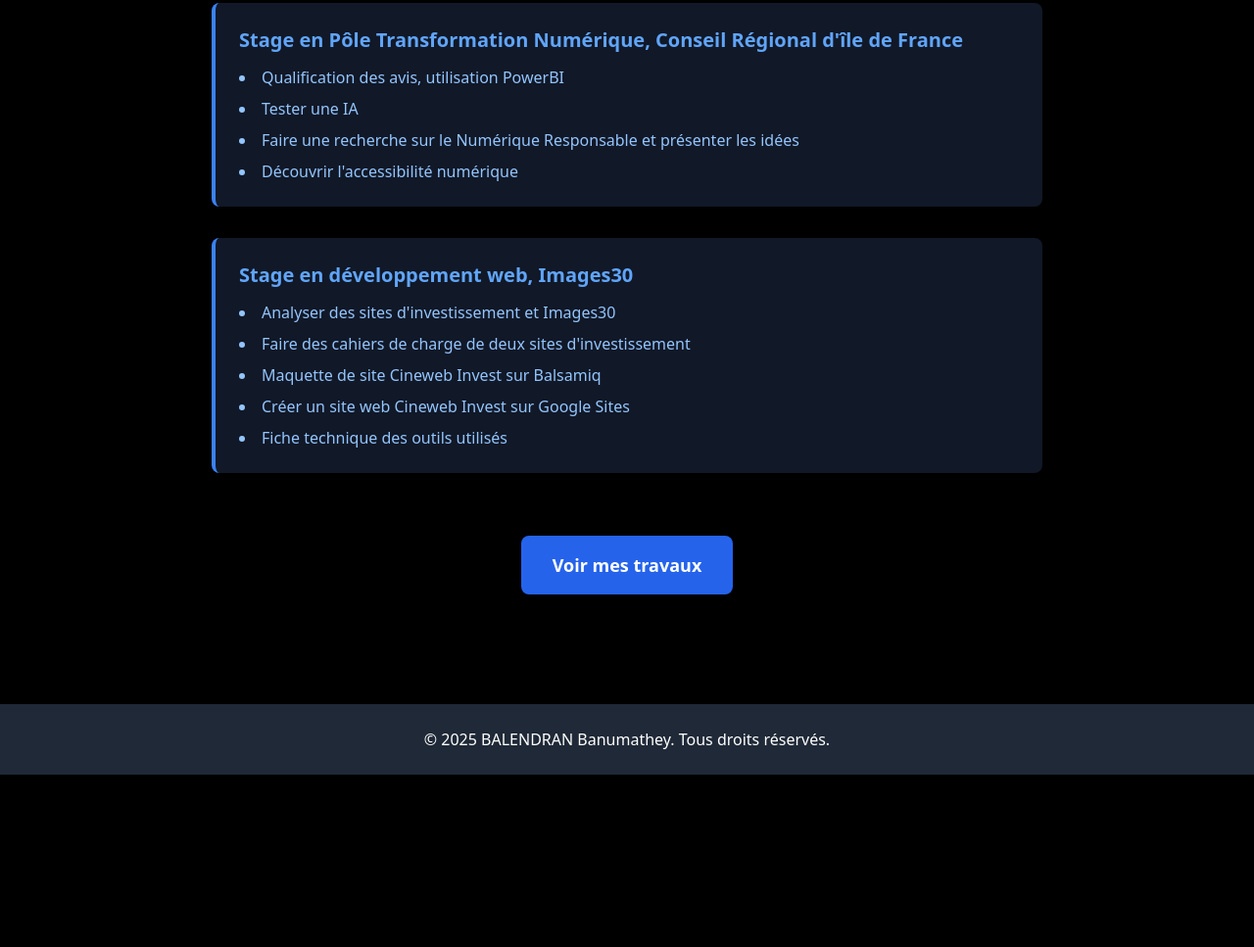
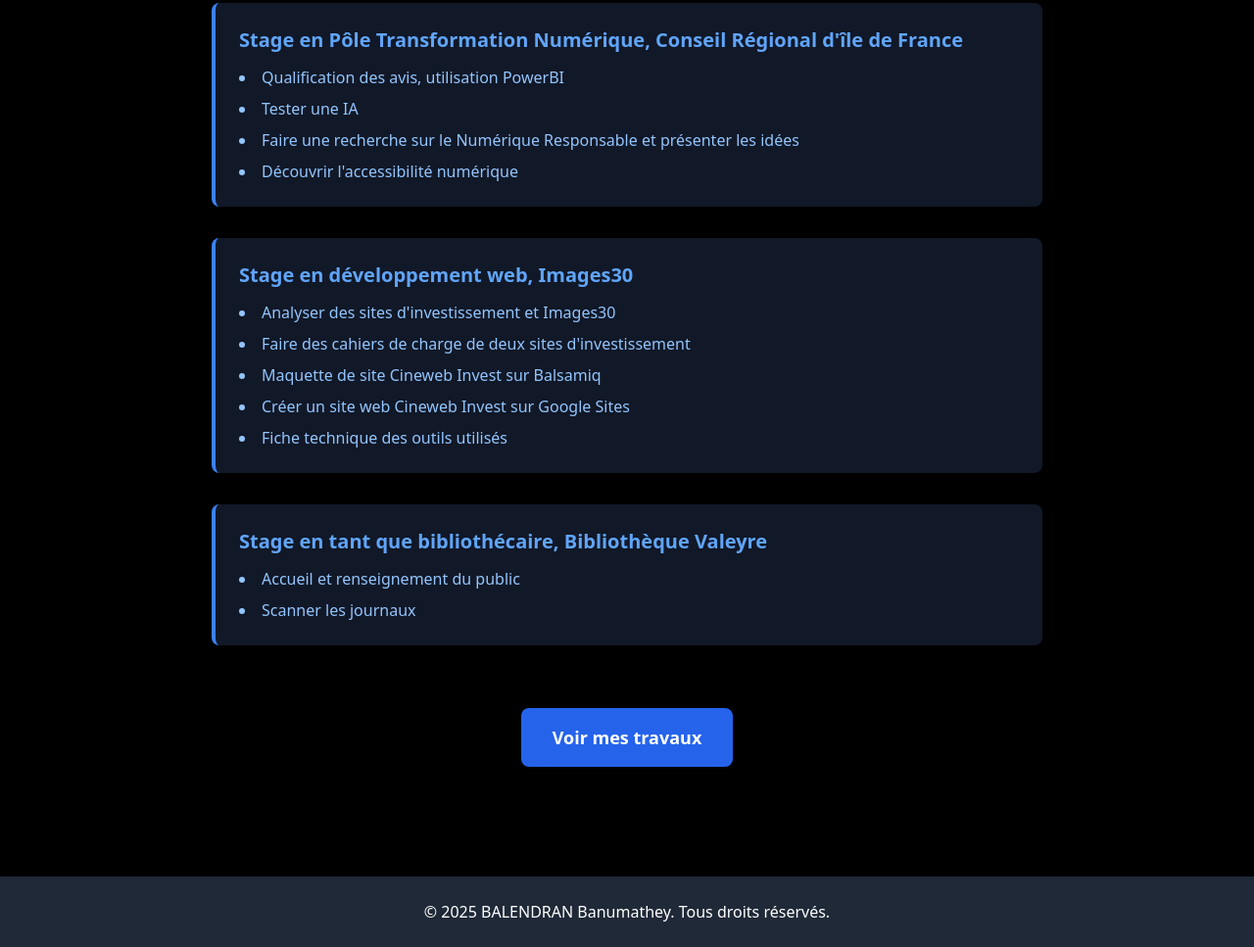
Before and after one commit to banu005/portfoliobanu, a plain HTML site: page PortfolioBanu/index.html in a window 1280 px wide. Shown: the part 1379-2346 px from the top of the page at 98% size. Before the commit the page ends 2170 px from the top, so only its background shows below. Drawn offline with nearby package versions, Linux system fonts and the light colour scheme.

Commit message:
ajout expérience professionelle

```diff
--- a/PortfolioBanu/index.html
+++ b/PortfolioBanu/index.html
@@ -125,7 +125,17 @@
                         <li>Fiche technique des outils utilisés</li>
                     </ul>
                 </div>
+
+            <!-- Expérience 3 -->
+             <div class="bg-gray-900 p-6 rounded-lg shadow-md hover:shadow-xl hover:shadow-blue-500/50 transition border-l-4 border-blue-500">
+                    <h5 class="text-xl font-semibold text-blue-400 mb-3">Stage en tant que bibliothécaire, Bibliothèque Valeyre</h5>
+                    <ul class="text-blue-300 space-y-2 list-disc list-inside">
+                        <li>Accueil et renseignement du public</li>
+                        <li>Scanner les journaux</li>
+                    </ul>
+                </div>
             </div>
+
         </section>
 
         <!-- CTA Button -->
```
